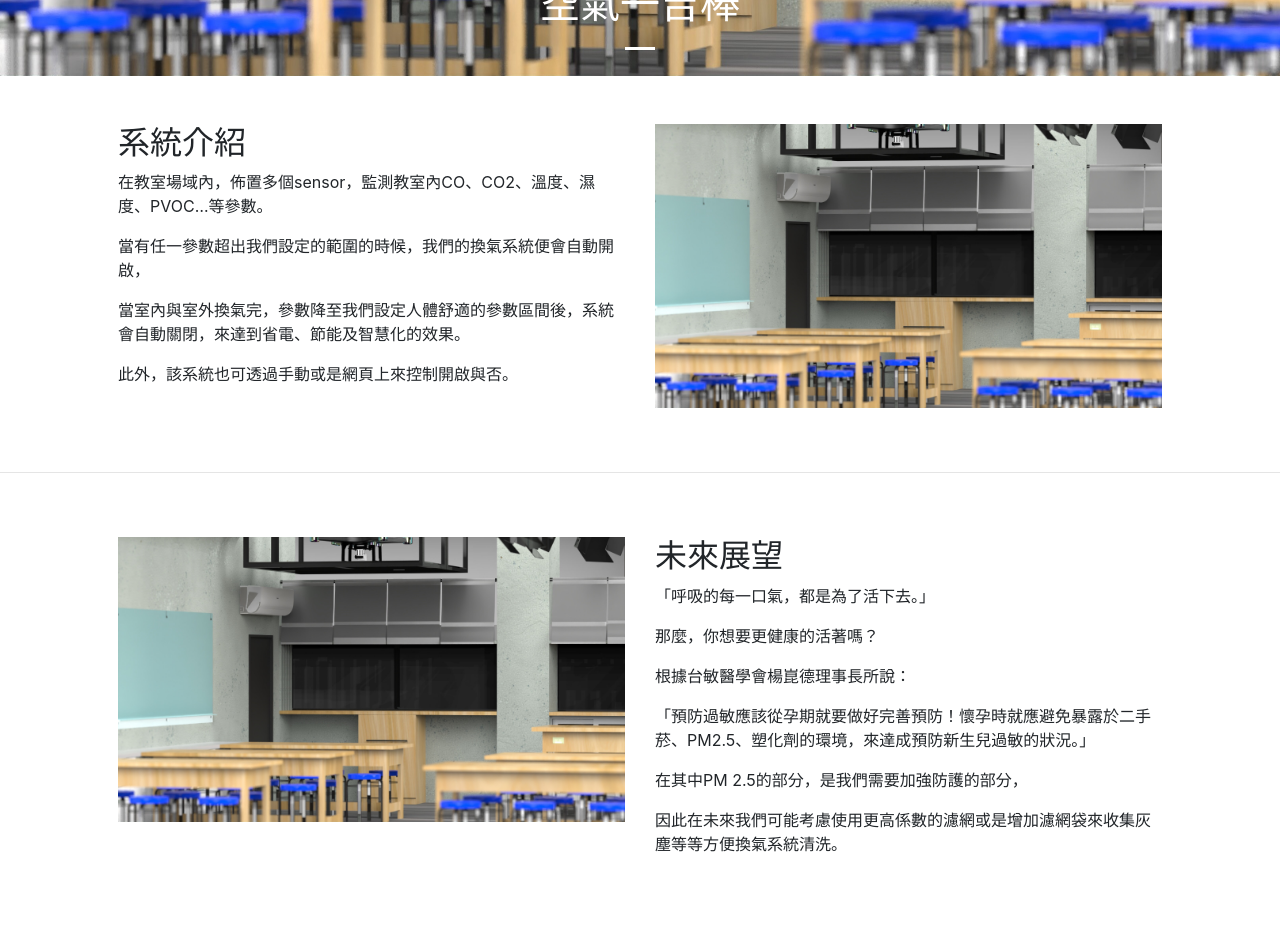
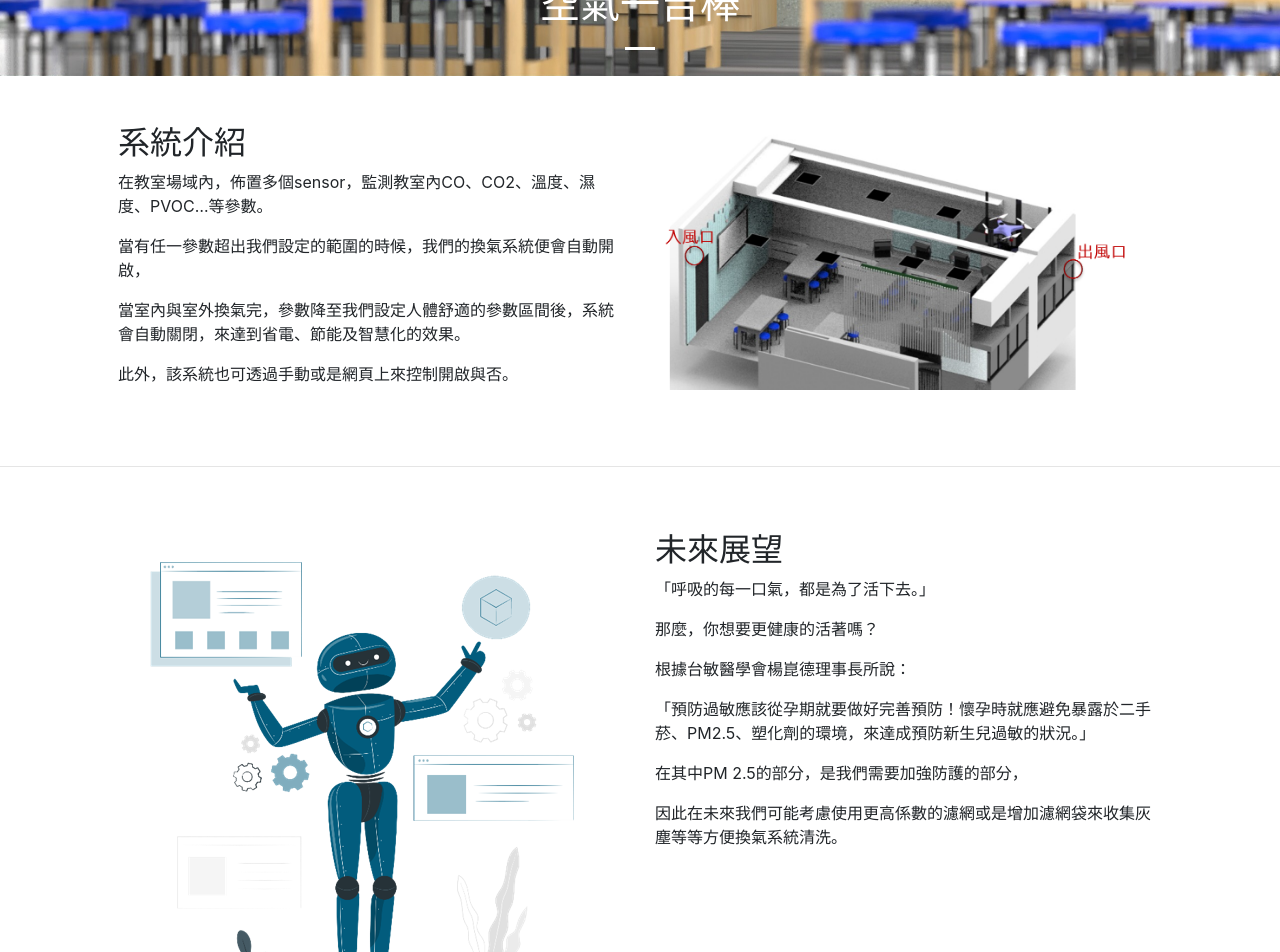
Before and after one commit to dj6082013/Classroom-Air, a React (Create React App) app: page / in a window 1280 px wide. Shown: the part 700-1652 px from the top of the page. Before the commit the page ends 1620 px from the top, so only its background shows below. Built offline with nearby package versions, Linux system fonts and the light colour scheme.

Commit message:
Change image

```diff
--- a/src/home.jsx
+++ b/src/home.jsx
@@ -28,7 +28,7 @@ function Home() {
             <p>此外，該系統也可透過手動或是網頁上來控制開啟與否。</p>
           </Col>
           <Col md>
-            <Image src="3D_room.jpg" alt="Introduction" fluid />
+            <Image src="system.png" alt="Introduction" fluid />
           </Col>
         </Row>
       </Container>
@@ -36,7 +36,7 @@ function Home() {
       <Container className="p-5">
         <Row>
           <Col md>
-            <Image src="3D_room.jpg" alt="Future Outlook" fluid />
+            <Image src="future.png" alt="Future Outlook" fluid />
           </Col>
           <Col md>
             <h2>未來展望</h2>
```
Also changed, not shown: public/future.png (added), public/system.png (added).
